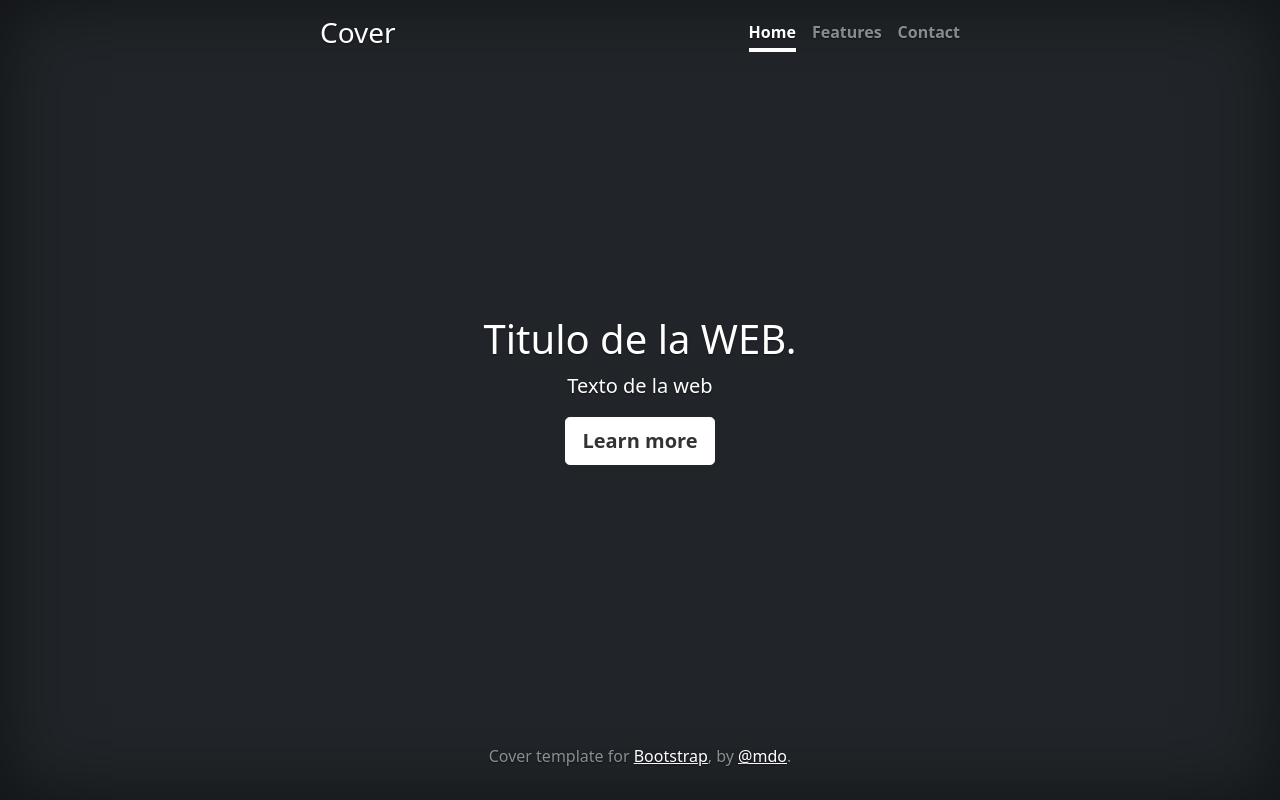
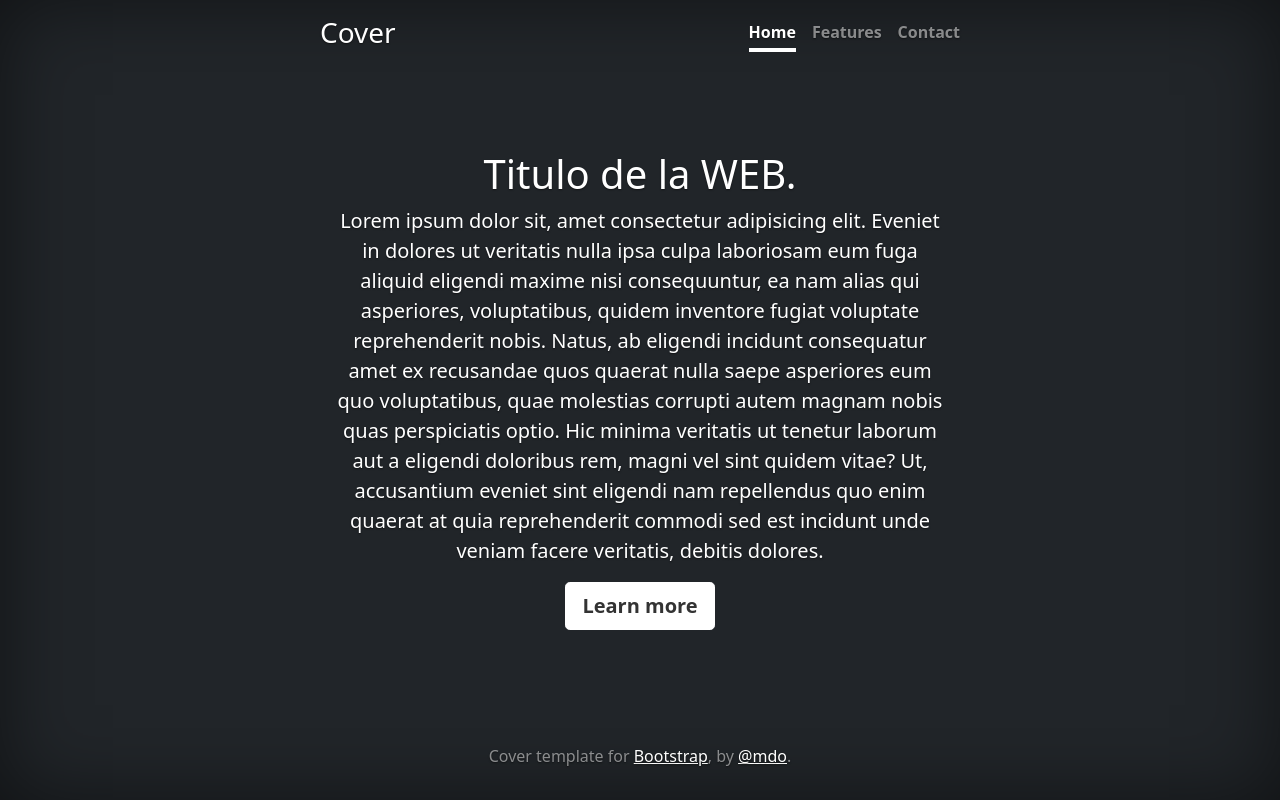
Before and after one commit to Adrian68604/flesiAdri, a plain HTML site: page index.html in a window 1280 px wide. Drawn offline with Linux system fonts and the light colour scheme.

Commit message:
He modificado el texto

```diff
--- a/index.html
+++ b/index.html
@@ -51,7 +51,7 @@
 
   <main class="px-3">
     <h1>Titulo de la WEB.</h1>
-    <p class="lead">Texto de la web</p>
+    <p class="lead">Lorem ipsum dolor sit, amet consectetur adipisicing elit. Eveniet in dolores ut veritatis nulla ipsa culpa laboriosam eum fuga aliquid eligendi maxime nisi consequuntur, ea nam alias qui asperiores, voluptatibus, quidem inventore fugiat voluptate reprehenderit nobis. Natus, ab eligendi incidunt consequatur amet ex recusandae quos quaerat nulla saepe asperiores eum quo voluptatibus, quae molestias corrupti autem magnam nobis quas perspiciatis optio. Hic minima veritatis ut tenetur laborum aut a eligendi doloribus rem, magni vel sint quidem vitae? Ut, accusantium eveniet sint eligendi nam repellendus quo enim quaerat at quia reprehenderit commodi sed est incidunt unde veniam facere veritatis, debitis dolores.</p>
     <p class="lead">
       <a href="#" class="btn btn-lg btn-secondary fw-bold border-white bg-white">Learn more</a>
     </p>
```
